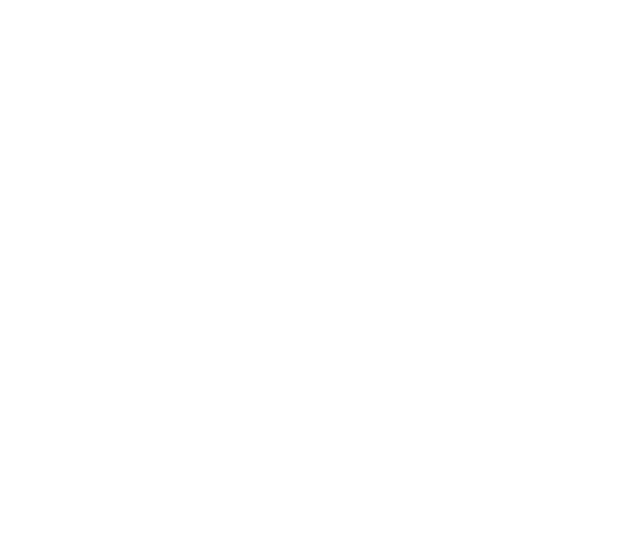
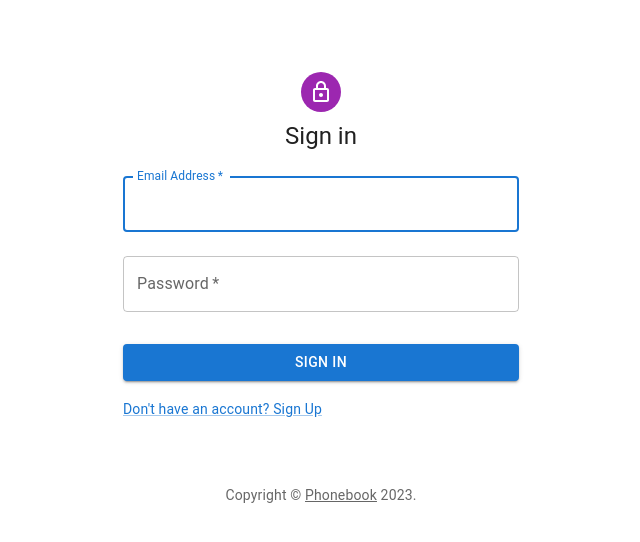
Before and after one commit to ZhuravskyOleh/goit-react-hw-08-phonebook, a React (Create React App) app: page /goit-react-hw-08-phonebook/login in a window 1280 px wide. Before the commit this address had no page. Shown: the top 542 px of the page, without its empty margins (319-959 px from the left). Built offline with nearby package versions, Linux system fonts and the light colour scheme.

Commit message:
add SingIn page

```diff
--- a/package.json
+++ b/package.json
@@ -6,6 +6,10 @@
   "dependencies": {
     "@emotion/react": "^11.11.1",
     "@emotion/styled": "^11.11.0",
+    "@mui/base": "^5.0.0-beta.5",
+    "@mui/icons-material": "^5.11.16",
+    "@mui/material": "^5.13.6",
+    "@mui/system": "^5.13.6",
     "@redux-devtools/extension": "^3.2.5",
     "@reduxjs/toolkit": "^1.9.5",
     "@testing-library/jest-dom": "^5.16.3",
--- a/src/components/App.jsx
+++ b/src/components/App.jsx
@@ -1,5 +1,6 @@
 import { Route, Routes } from "react-router";
 import { Phonebook } from "./Pages/Phonebook";
+import SignIn from "./Pages/SingIn";
 
 
 export const App = () => {
@@ -8,7 +9,9 @@
   return (
     <div>
       <Routes>
-        <Route path="/contacts" element={<Phonebook/>} />
+        <Route path="/contacts" element={<Phonebook />} />
+        <Route path="/login" element={<SignIn/>} />
+
       </Routes>
     </div>
   );
--- a/src/components/Pages/SingIn.jsx
+++ b/src/components/Pages/SingIn.jsx
@@ -0,0 +1,103 @@
+import * as React from 'react';
+import Avatar from '@mui/material/Avatar';
+import Button from '@mui/material/Button';
+import CssBaseline from '@mui/material/CssBaseline';
+import TextField from '@mui/material/TextField';
+import FormControlLabel from '@mui/material/FormControlLabel';
+import Checkbox from '@mui/material/Checkbox';
+import Link from '@mui/material/Link';
+import Grid from '@mui/material/Grid';
+import Box from '@mui/material/Box';
+import LockOutlinedIcon from '@mui/icons-material/LockOutlined';
+import Typography from '@mui/material/Typography';
+import Container from '@mui/material/Container';
+import { createTheme, ThemeProvider } from '@mui/material/styles';
+
+function Copyright(props) {
+  return (
+    <Typography variant="body2" color="text.secondary" align="center" {...props}>
+      {'Copyright © '}
+      <Link color="inherit" href="https://zhuravskyoleh.github.io/goit-react-hw-08-phonebook/">
+        Phonebook
+      </Link>{' '}
+      {new Date().getFullYear()}
+      {'.'}
+    </Typography>
+  );
+}
+
+// TODO remove, this demo shouldn't need to reset the theme.
+
+const defaultTheme = createTheme();
+
+export default function SignIn() {
+  const handleSubmit = (event) => {
+    event.preventDefault();
+    const data = new FormData(event.currentTarget);
+    console.log({
+      email: data.get('email'),
+      password: data.get('password'),
+    });
+  };
+
+  return (
+    <ThemeProvider theme={defaultTheme}>
+      <Container component="main" maxWidth="xs">
+        <CssBaseline />
+        <Box
+          sx={{
+            marginTop: 8,
+            display: 'flex',
+            flexDirection: 'column',
+            alignItems: 'center',
+          }}
+        >
+          <Avatar sx={{ m: 1, bgcolor: 'secondary.main' }}>
+            <LockOutlinedIcon />
+          </Avatar>
+          <Typography component="h1" variant="h5">
+            Sign in
+          </Typography>
+          <Box component="form" onSubmit={handleSubmit} noValidate sx={{ mt: 1 }}>
+            <TextField
+              margin="normal"
+              required
+              fullWidth
+              id="email"
+              label="Email Address"
+              name="email"
+              autoComplete="email"
+              autoFocus
+            />
+            <TextField
+              margin="normal"
+              required
+              fullWidth
+              name="password"
+              label="Password"
+              type="password"
+              id="password"
+              autoComplete="current-password"
+            />
+            <Button
+              type="submit"
+              fullWidth
+              variant="contained"
+              sx={{ mt: 3, mb: 2 }}
+            >
+              Sign In
+            </Button>
+            <Grid container>
+              <Grid item>
+                <Link href="#" variant="body2">
+                  {"Don't have an account? Sign Up"}
+                </Link>
+              </Grid>
+            </Grid>
+          </Box>
+        </Box>
+        <Copyright sx={{ mt: 8, mb: 4 }} />
+      </Container>
+    </ThemeProvider>
+  );
+}
```
Also changed, not shown: 1 other file (tests, documents, lock files or other folders).
